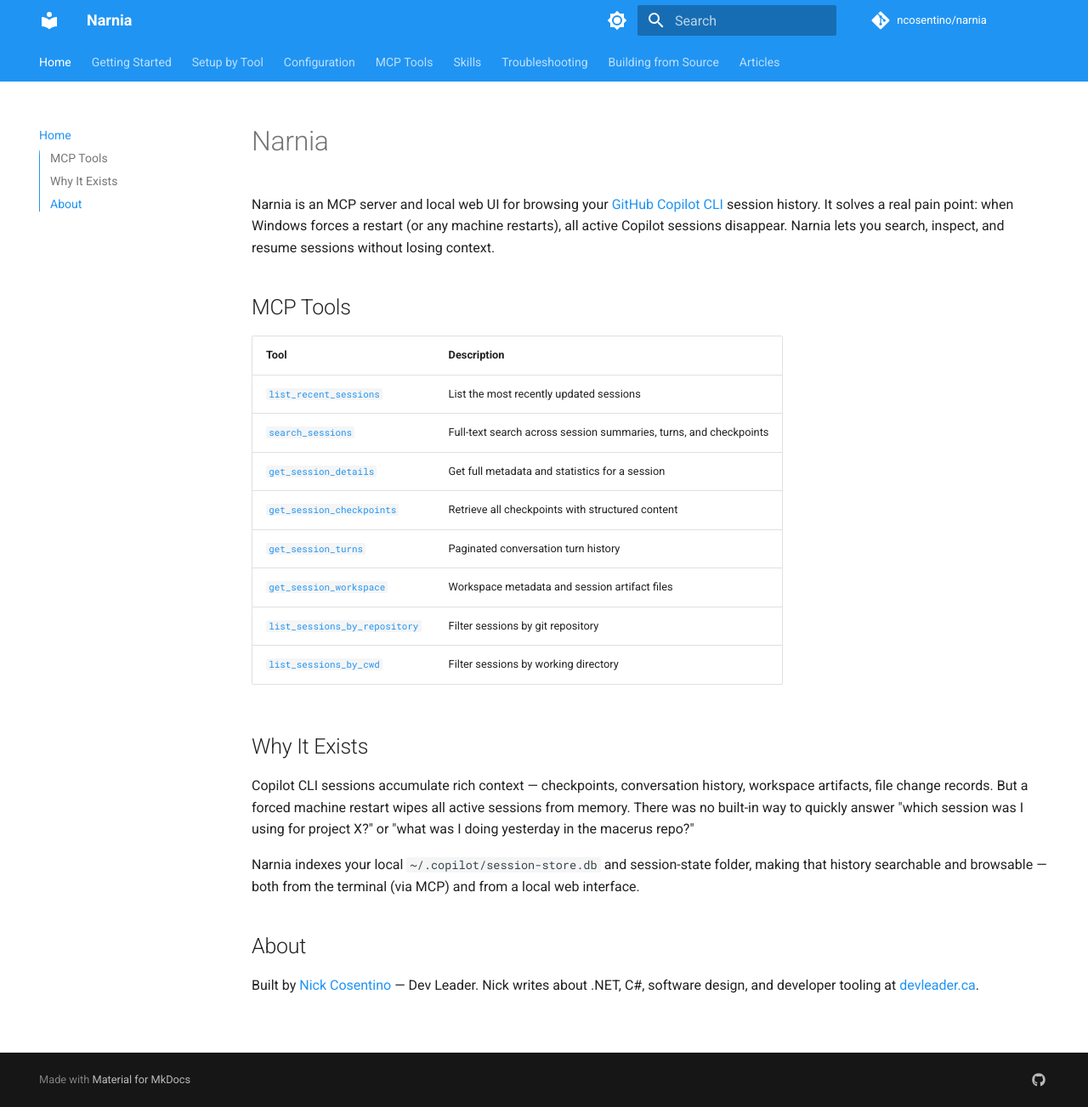
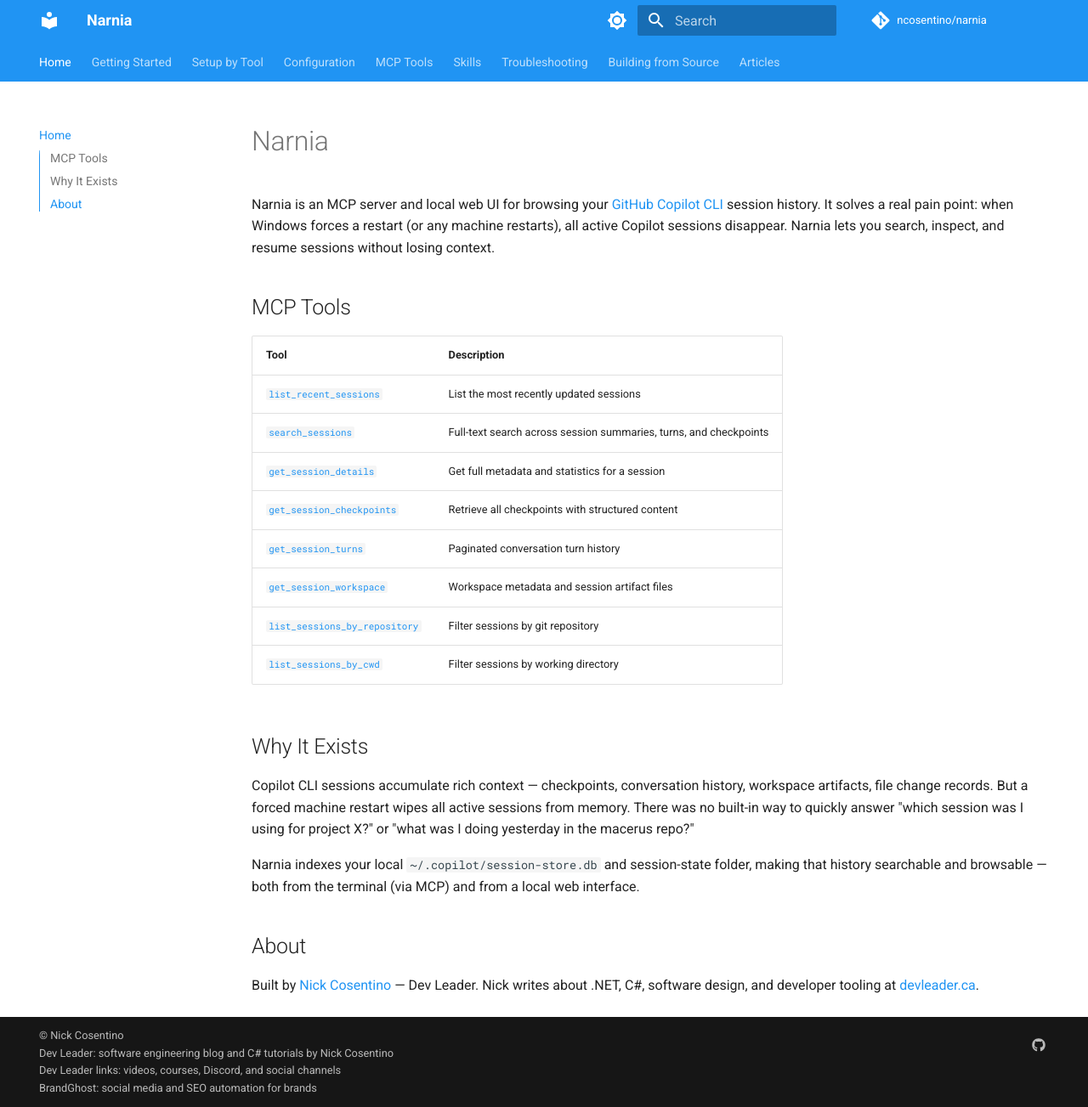
Before and after one commit to ncosentino/narnia, an MkDocs documentation site: the page built from docs/index.md, in a window 1280 px wide and 1303 px high. Shown: the whole window at 85% size. Built offline with MkDocs 1.6.1 and Material for MkDocs 9.7.7, drawn with Linux system fonts in a browser that asks for light colours; comment, search, counter and statistics services are not loaded.

Commit message:
fix: update homepage URLs and add docs site footer
- Change homepage from github.com to github.devleader.ca/narnia/
  in plugin.json and .claude-plugin manifests
- Add copyright footer with Dev Leader, links, and BrandGhost backlinks
  matching the needlr docs site pattern
- Suppress default mkdocs-material attribution (generator: false)

Co-authored-by: Copilot <223556219+Copilot@users.noreply.github.com>

```diff
--- a/mkdocs.yml
+++ b/mkdocs.yml
@@ -4,6 +4,15 @@ site_description: MCP server and local Blazor web UI for browsing GitHub Copilot
 repo_url: https://github.com/ncosentino/narnia
 repo_name: ncosentino/narnia
 strict: true
+
+copyright: >
+  &copy; Nick Cosentino
+  <br>
+  <a href="https://www.devleader.ca">Dev Leader: software engineering blog and C# tutorials by Nick Cosentino</a>
+  <br>
+  <a href="https://links.devleader.ca">Dev Leader links: videos, courses, Discord, and social channels</a>
+  <br>
+  <a href="https://www.brandghost.ai">BrandGhost: social media and SEO automation for brands</a>
 
 theme:
   name: material
@@ -91,6 +100,7 @@ markdown_extensions:
       toc_depth: 4
 
 extra:
+  generator: false
   social:
     - icon: fontawesome/brands/github
       link: https://github.com/ncosentino/narnia
--- a/plugin.json
+++ b/plugin.json
@@ -5,7 +5,7 @@
   "author": {
     "name": "Nexus Labs"
   },
-  "homepage": "https://github.com/ncosentino/narnia",
+  "homepage": "https://github.devleader.ca/narnia/",
   "repository": "https://github.com/ncosentino/narnia",
   "skills": ["skills/"],
   "mcpServers": ".mcp.json"
```
Also changed, not shown: 2 other files.
